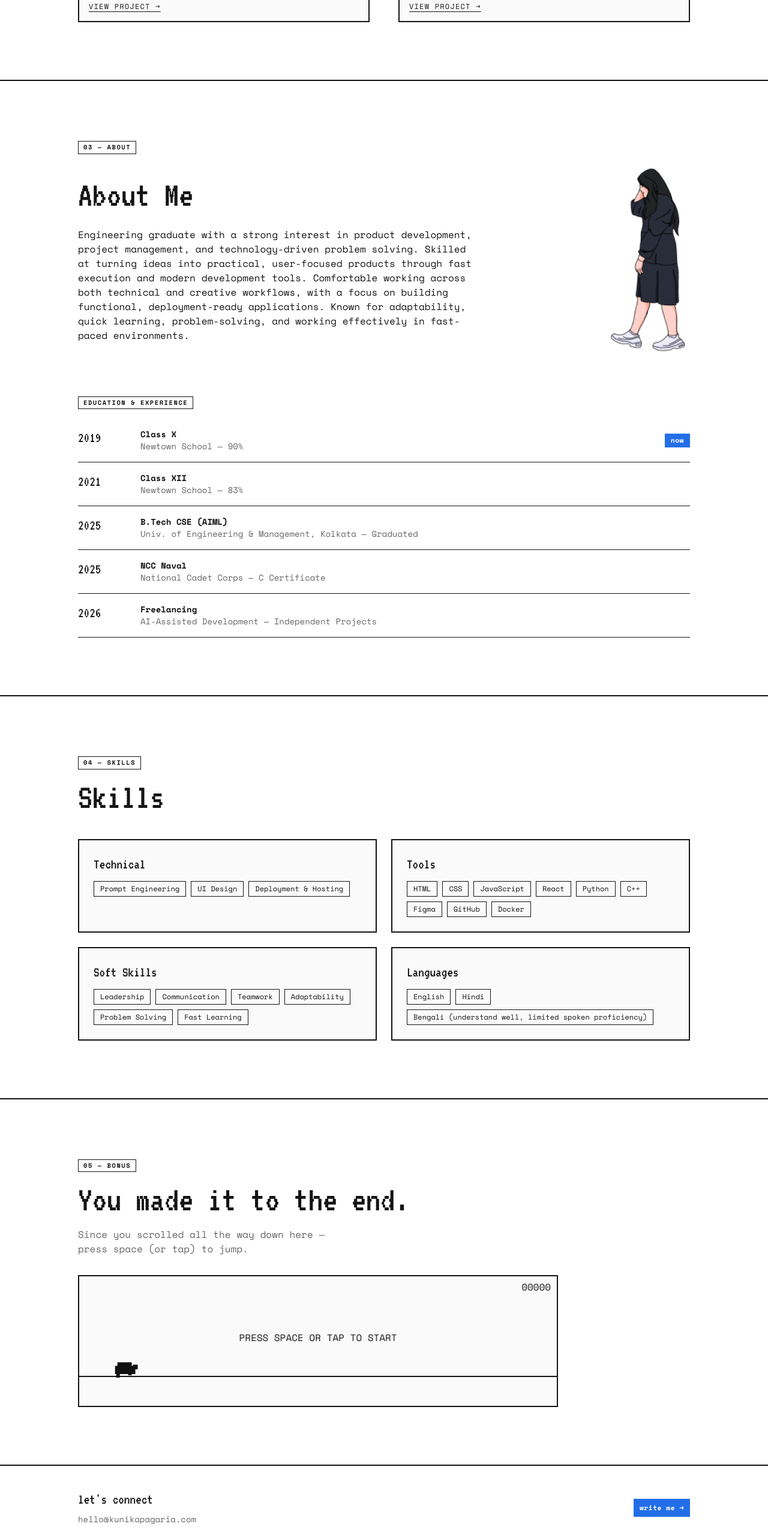
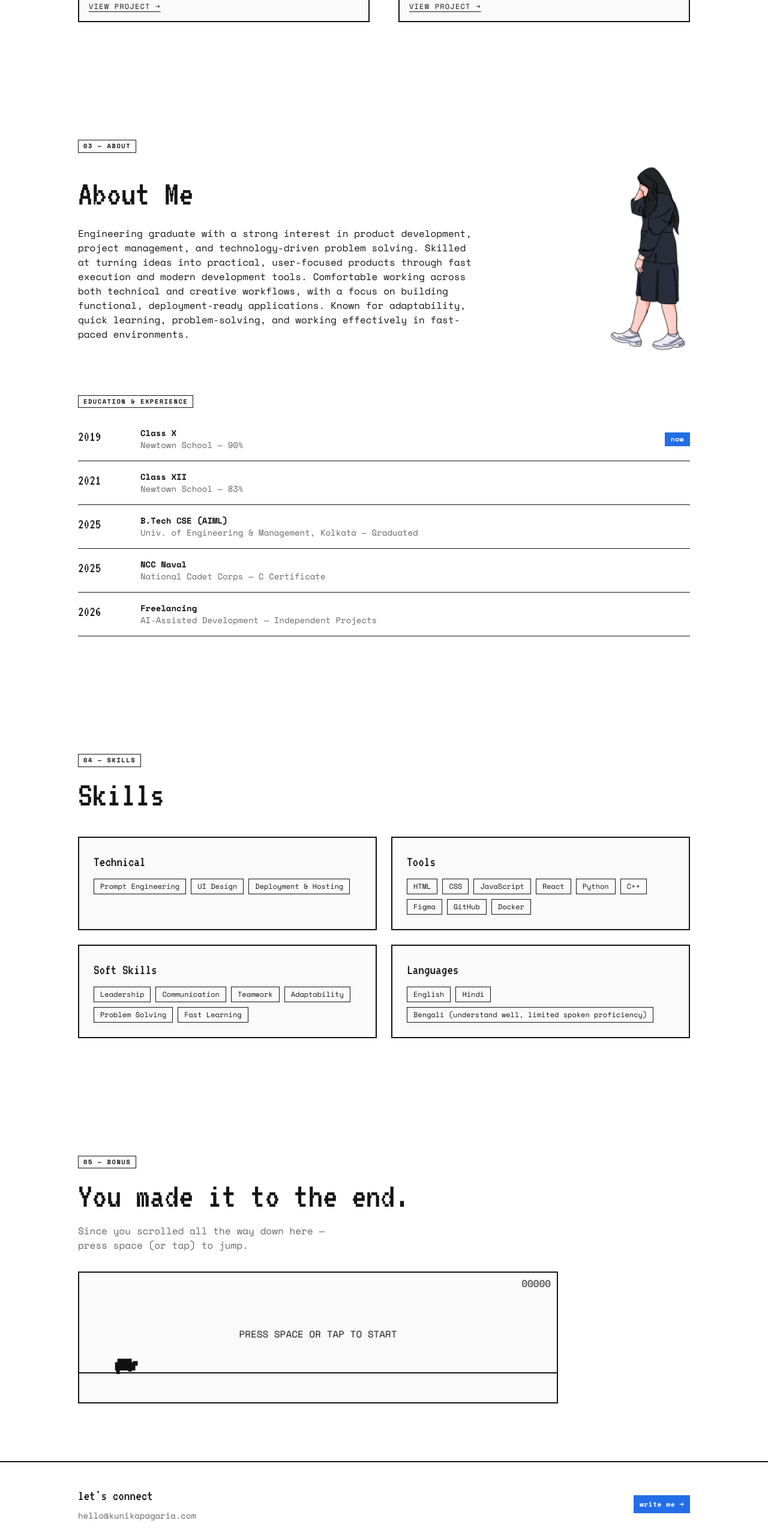
Before and after one commit to kunikapagaria-lab/kunika_portfolio_, a React (Vite) app: page / in a window 1280 px wide. Shown: the part 2020-4586 px from the top of the page at 60% size. Built offline with nearby package versions, Linux system fonts and the light colour scheme; no server answers.

Commit message:
Remove section divider borders — was doubling up against the fixed nav's own border

```diff
--- a/src/pages/MainPage.tsx
+++ b/src/pages/MainPage.tsx
@@ -23,17 +23,17 @@ export default function MainPage() {
           <Work />
         </Reveal>
       </section>
-      <section id="about" className="border-t-2 border-stroke">
+      <section id="about">
         <Reveal>
           <About />
         </Reveal>
       </section>
-      <section id="skills" className="border-t-2 border-stroke">
+      <section id="skills">
         <Reveal>
           <Skills />
         </Reveal>
       </section>
-      <section id="bonus" className="border-t-2 border-stroke">
+      <section id="bonus">
         <Reveal>
           <Bonus />
         </Reveal>
```
